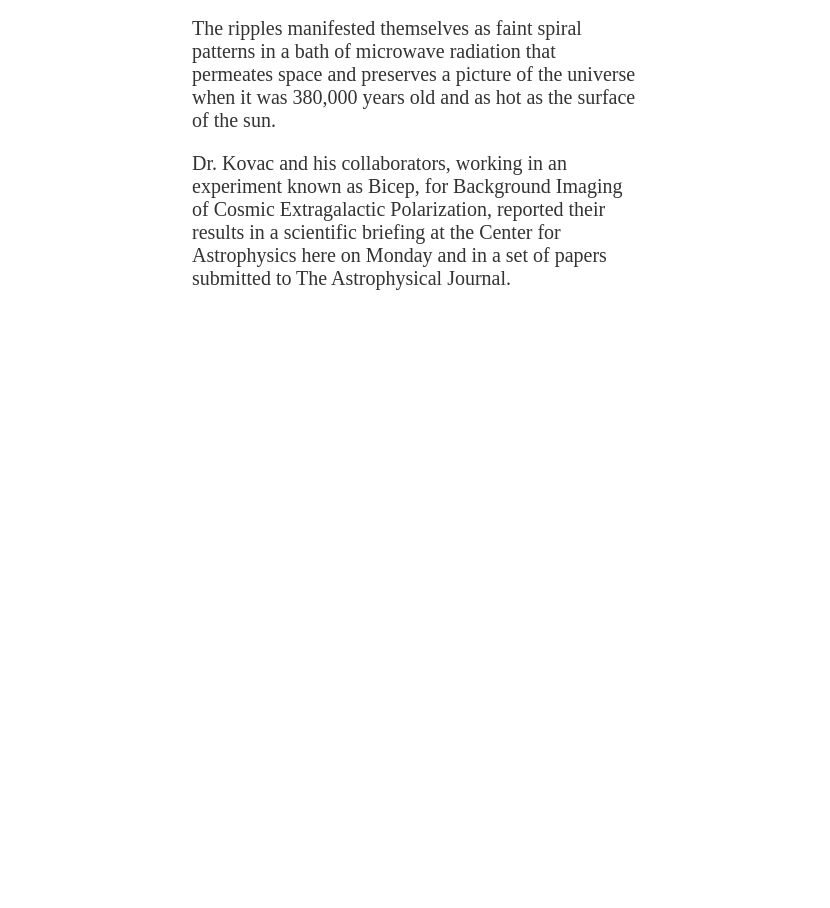
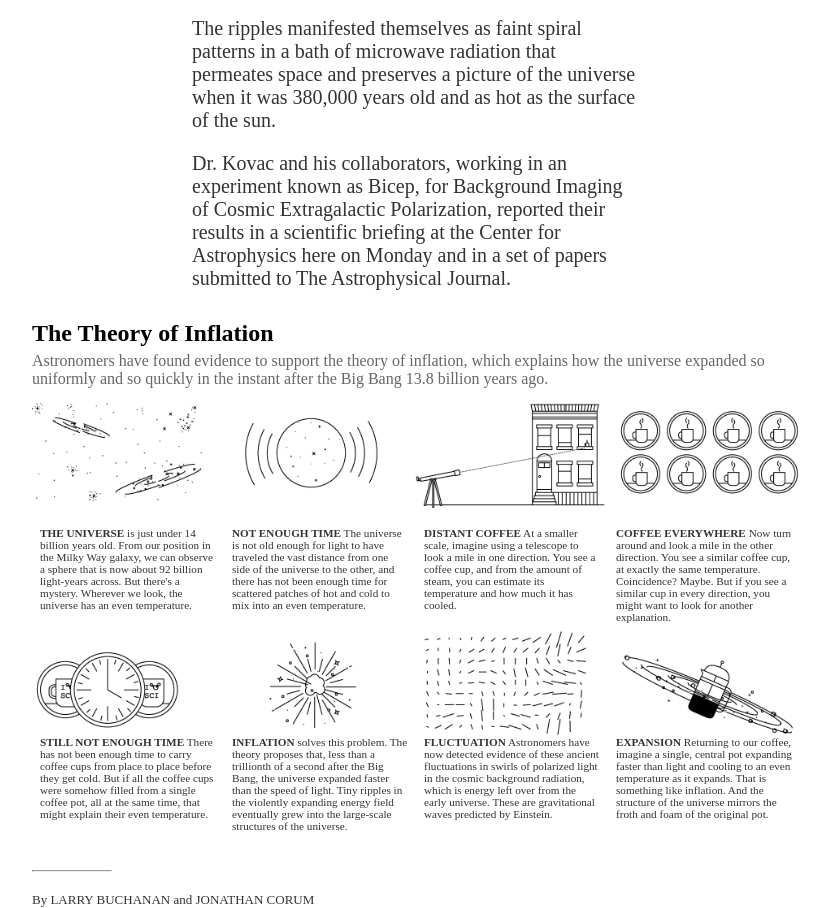
Before and after one commit to IjayAbby/new-york-times-clone, a website: page index.html in a window 1280 px wide. Shown: the part 2791-3699 px from the top of the page, without its empty margins (224-1054 px from the left). Before the commit the page ends 3081 px from the top, so only its background shows below. Drawn offline with Linux system fonts and the light colour scheme.

Commit message:
Create section for Theory of Inflation

```diff
--- a/assets/styles.css
+++ b/assets/styles.css
@@ -153,3 +153,43 @@ article header a {
 .editor-picks-article article a{
   padding:10px;
 }
+
+.inflation {
+  width: 60vw;
+  margin: auto;
+  position: relative;
+}
+
+.inflation figure {
+  margin-top: 5px;
+}
+
+.inflation img {
+  width: 100%;
+  margin-top: 10px;
+}
+
+.thumbnail-texts {
+  position: absolute;
+  top: 14vw;
+}
+
+.thumbnail-texts section:nth-child(2) {
+  position: relative;
+  top: 6vw;
+}
+
+.thumbnail-texts p {
+  font-size: 0.7em;
+  width: 25%;
+  float: left;
+  padding: 8px;
+}
+
+.inflation hr {
+  width: 80px;
+}
+
+.inflation-footer {
+  font-size: 13px
+}
--- a/index.html
+++ b/index.html
@@ -126,9 +126,49 @@
           <img src="./assets/images/aside-1.jpg" alt="">
           <a href="#">Living in a condusive environment is a dream to every woman.</a>
         </article>
-
       </div>
     </aside>
+    <section class="inflation">
+      <h2>The Theory of Inflation</h2>
+      <figure class="article-hero-banner">
+        <figcaption class="caption">
+          Astronomers have found evidence to support the theory of inflation, which explains how the universe expanded so uniformly and so quickly in the instant after the Big Bang 13.8 billion years ago.
+        </figcaption>
+        <img src="assets/images/inflation-945.png" alt="The Theory of Inflation">
+      </figure>
+      <div class="thumbnail-texts">
+        <section>
+          <p>
+            <strong>THE UNIVERSE</strong> is just under 14 billion years old. From our position in the Milky Way galaxy, we can observe a sphere that is now about 92 billion light-years across. But there's a mystery. Wherever we look, the universe has an even temperature.
+          </p>
+          <p>
+            <strong>NOT ENOUGH TIME</strong> The universe is not old enough for light to have traveled the vast distance from one side of the universe to the other, and there has not been enough time for scattered patches of hot and cold to mix into an even temperature.
+          </p>
+          <p>
+            <strong>DISTANT COFFEE</strong> At a smaller scale, imagine using a telescope to look a mile in one direction. You see a coffee cup, and from the amount of steam, you can estimate its temperature and how much it has cooled.
+          </p>
+          <p>
+            <strong>COFFEE EVERYWHERE</strong> Now turn around and look a mile in the other direction. You see a similar coffee cup, at exactly the same temperature. Coincidence? Maybe. But if you see a similar cup in every direction, you might want to look for another explanation.
+          </p>
+        </section>
+        <section>
+          <p>
+            <strong>STILL NOT ENOUGH TIME</strong> There has not been enough time to carry coffee cups from place to place before they get cold. But if all the coffee cups were somehow filled from a single coffee pot, all at the same time, that might explain their even temperature.
+          </p>
+          <p>
+            <strong>INFLATION</strong> solves this problem. The theory proposes that, less than a trillionth of a second after the Big Bang, the universe expanded faster than the speed of light. Tiny ripples in the violently expanding energy field eventually grew into the large-scale structures of the universe.
+          </p>
+          <p>
+            <strong>FLUCTUATION</strong> Astronomers have now detected evidence of these ancient fluctuations in swirls of polarized light in the cosmic background radiation, which is energy left over from the early universe. These are gravitational waves predicted by Einstein.
+          </p>
+          <p>
+            <strong>EXPANSION</strong> Returning to our coffee, imagine a single, central pot expanding faster than light and cooling to an even temperature as it expands. That is something like inflation. And the structure of the universe mirrors the froth and foam of the original pot.
+          </p>
+        </section>
+      </div>
+      <hr>
+      <p class="inflation-footer">By LARRY BUCHANAN and JONATHAN CORUM</p>
+    </section>
   </main>
 </body>
 </html>
```
